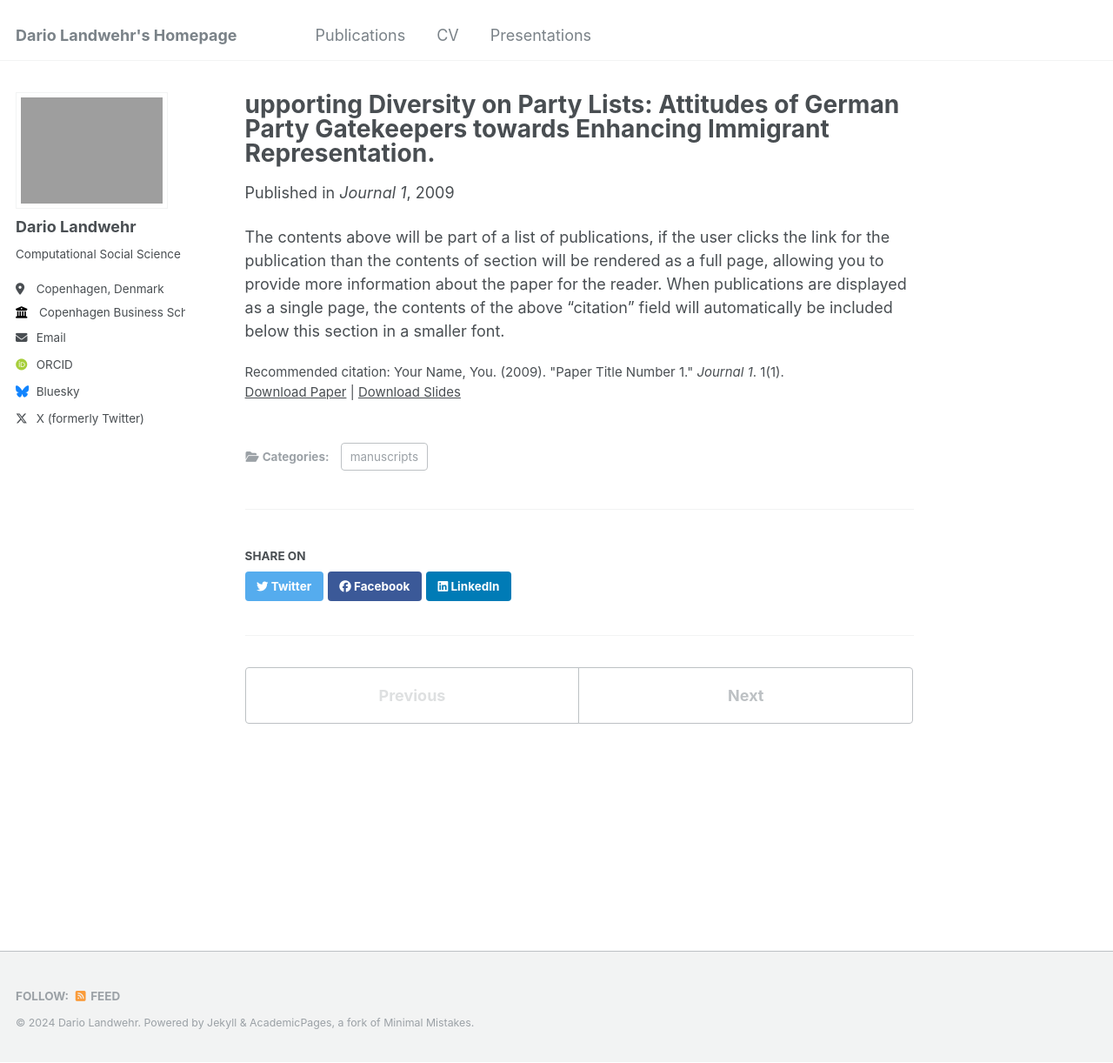
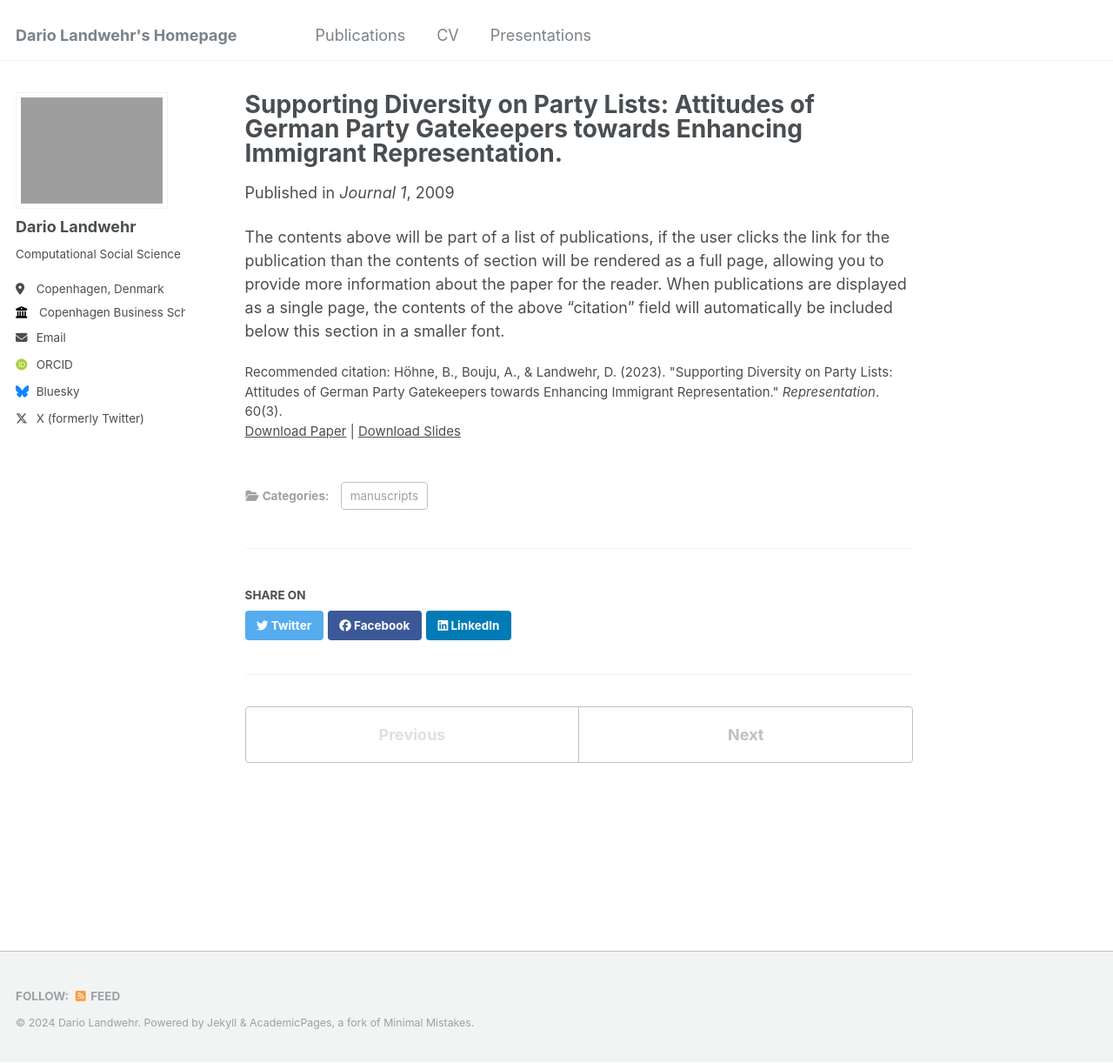
Before and after one commit to DarioLandwehr/DarioLandwehr.github.io, a Jekyll site: the page built from _publications/2023_supporting_diversity.md, in a window 1280 px wide and 1222 px high. Shown: the whole window at 87% size. Built offline with Jekyll 4.4.1, drawn with Linux system fonts in a browser that asks for light colours; some web fonts are replaced.

Commit message:
Update 2023_supporting_diversity.md

```diff
--- a/_publications/2023_supporting_diversity.md
+++ b/_publications/2023_supporting_diversity.md
@@ -1,5 +1,5 @@
 ---
-title: "upporting Diversity on Party Lists: Attitudes of German Party Gatekeepers towards Enhancing Immigrant Representation."
+title: "Supporting Diversity on Party Lists: Attitudes of German Party Gatekeepers towards Enhancing Immigrant Representation."
 collection: publications
 category: manuscripts
 permalink: /publication/2009-10-01-paper-title-number-1
@@ -8,7 +8,7 @@ date: 2009-10-01
 venue: 'Journal 1'
 slidesurl: 'http://academicpages.github.io/files/slides1.pdf'
 paperurl: 'http://academicpages.github.io/files/paper1.pdf'
-citation: 'Your Name, You. (2009). &quot;Paper Title Number 1.&quot; <i>Journal 1</i>. 1(1).'
+citation: 'Höhne, B., Bouju, A., & Landwehr, D. (2023). &quot;Supporting Diversity on Party Lists: Attitudes of German Party Gatekeepers towards Enhancing Immigrant Representation.&quot; <i>Representation</i>. 60(3).'
 ---
 
 The contents above will be part of a list of publications, if the user clicks the link for the publication than the contents of section will be rendered as a full page, allowing you to provide more information about the paper for the reader. When publications are displayed as a single page, the contents of the above "citation" field will automatically be included below this section in a smaller font.
```
